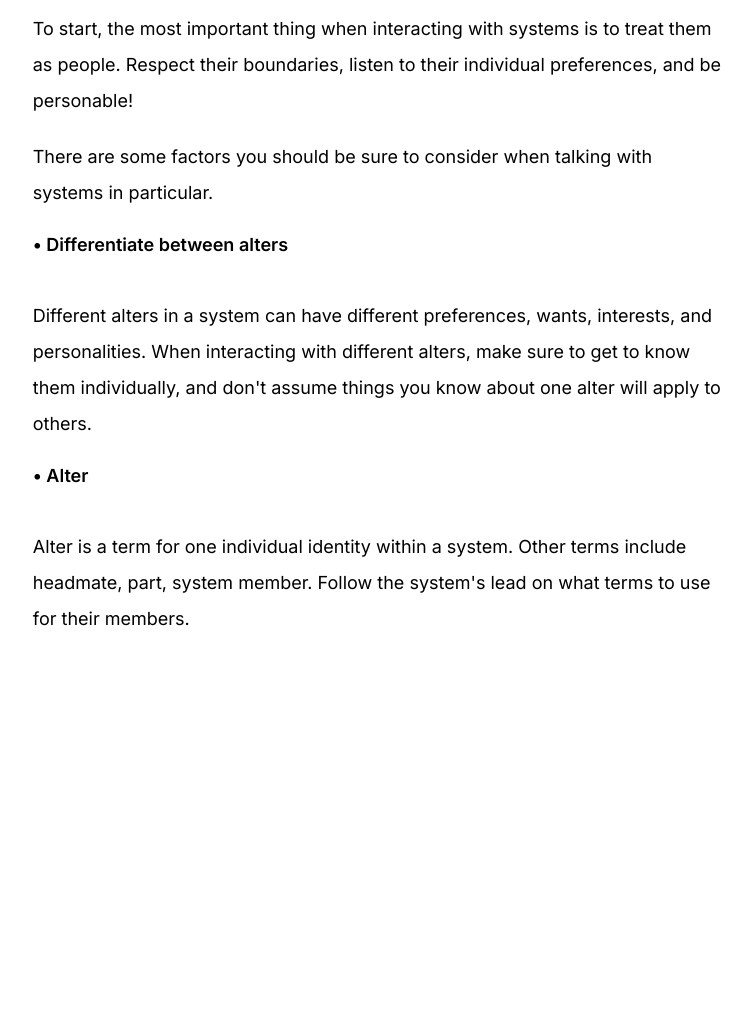
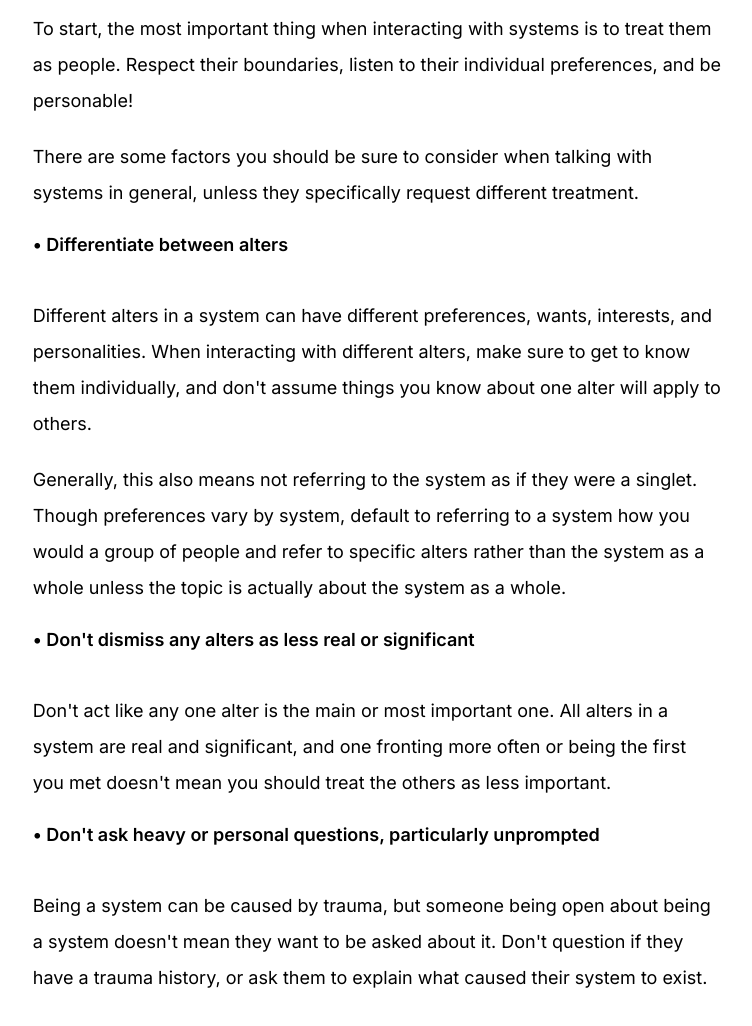
Before and after one commit to sys-resources/sys-resources.github.io, a plain HTML site: page etiquette.html in a window 1280 px wide. Shown: the part 420-1446 px from the top of the page, without its empty margins (263-1015 px from the left). Before the commit the page ends 1347 px from the top, so only its background shows below. Drawn offline with nearby package versions, Linux system fonts and the light colour scheme.

Commit message:
Update etiquette.html

```diff
--- a/etiquette.html
+++ b/etiquette.html
@@ -39,12 +39,14 @@
                   <div class="col-12 col-sm-12  col-md-9  col-lg-9  col-xl-9  col-xxl-9">
                     <h2 class="ds-heading">Etiquette </h2>
                     <p>To start, the most important thing when interacting with systems is to treat them as people. Respect their boundaries, listen to their individual preferences, and be personable!</p>
-                    <p>There are some factors you should be sure to consider when talking with systems in particular.</p>
+                    <p>There are some factors you should be sure to consider when talking with systems in general, unless they specifically request different treatment.</p>
                     <span class="ds-pr-info">• Differentiate between alters</span>
                     <p>Different alters in a system can have different preferences, wants, interests, and personalities. When interacting with different alters, make sure to get to know them individually, and don't assume things you know about one alter will apply to others.</p>
-                    <span class="ds-pr-info">• Alter</span>
-                    <p>Alter is a term for one individual identity within a system. Other terms include headmate, part, system member. Follow the system's lead on what terms to use for their members.</p>
-
+                    <p>Generally, this also means not referring to the system as if they were a singlet. Though preferences vary by system, default to referring to a system how you would a group of people and refer to specific alters rather than the system as a whole unless the topic is actually about the system as a whole.</p>
+                    <span class="ds-pr-info">• Don't dismiss any alters as less real or significant</span>
+                    <p>Don't act like any one alter is the main or most important one. All alters in a system are real and significant, and one fronting more often or being the first you met doesn't mean you should treat the others as less important.</p>
+                    <span class="ds-pr-info">• Don't ask heavy or personal questions, particularly unprompted</span>
+                    <p>Being a system can be caused by trauma, but someone being open about being a system doesn't mean they want to be asked about it. Don't question if they have a trauma history, or ask them to explain what caused their system to exist.</p>
                   </div>
                 </div>
             </div>
```
